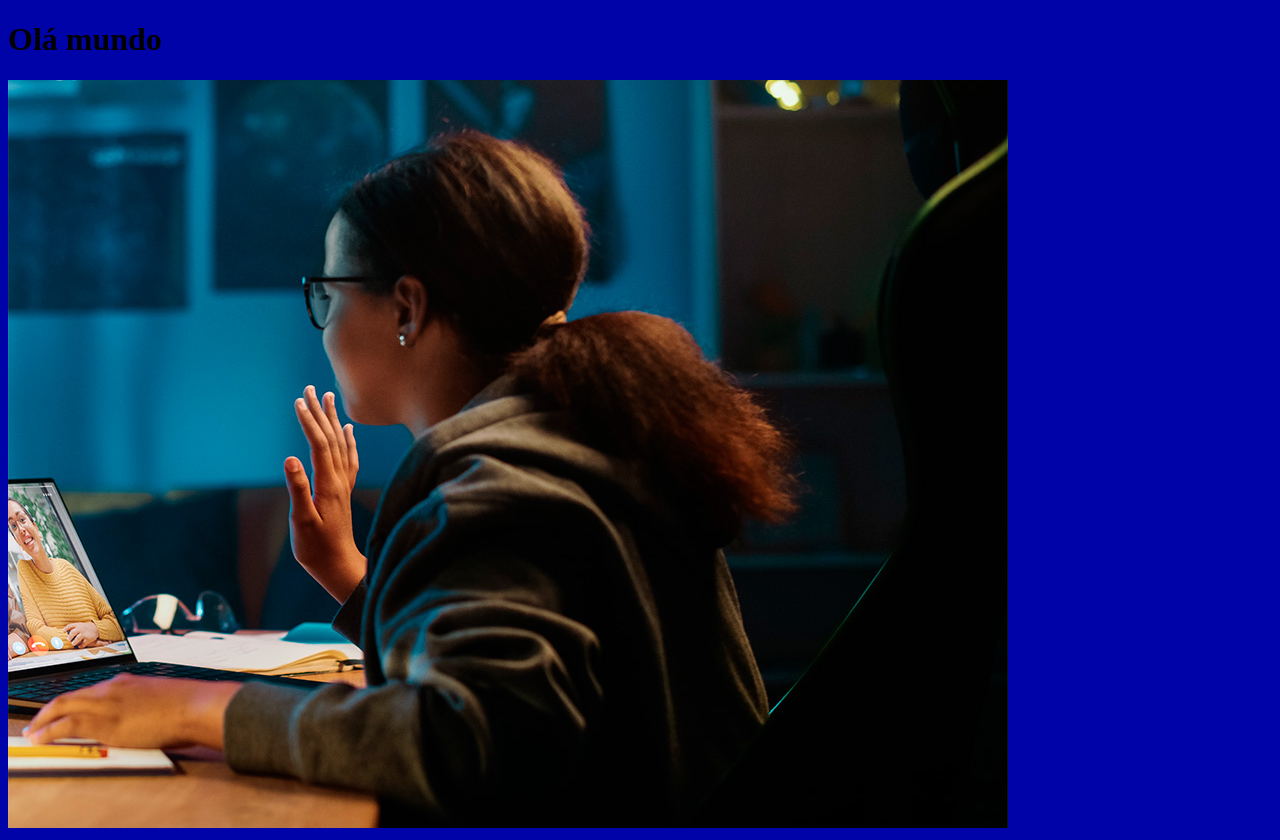
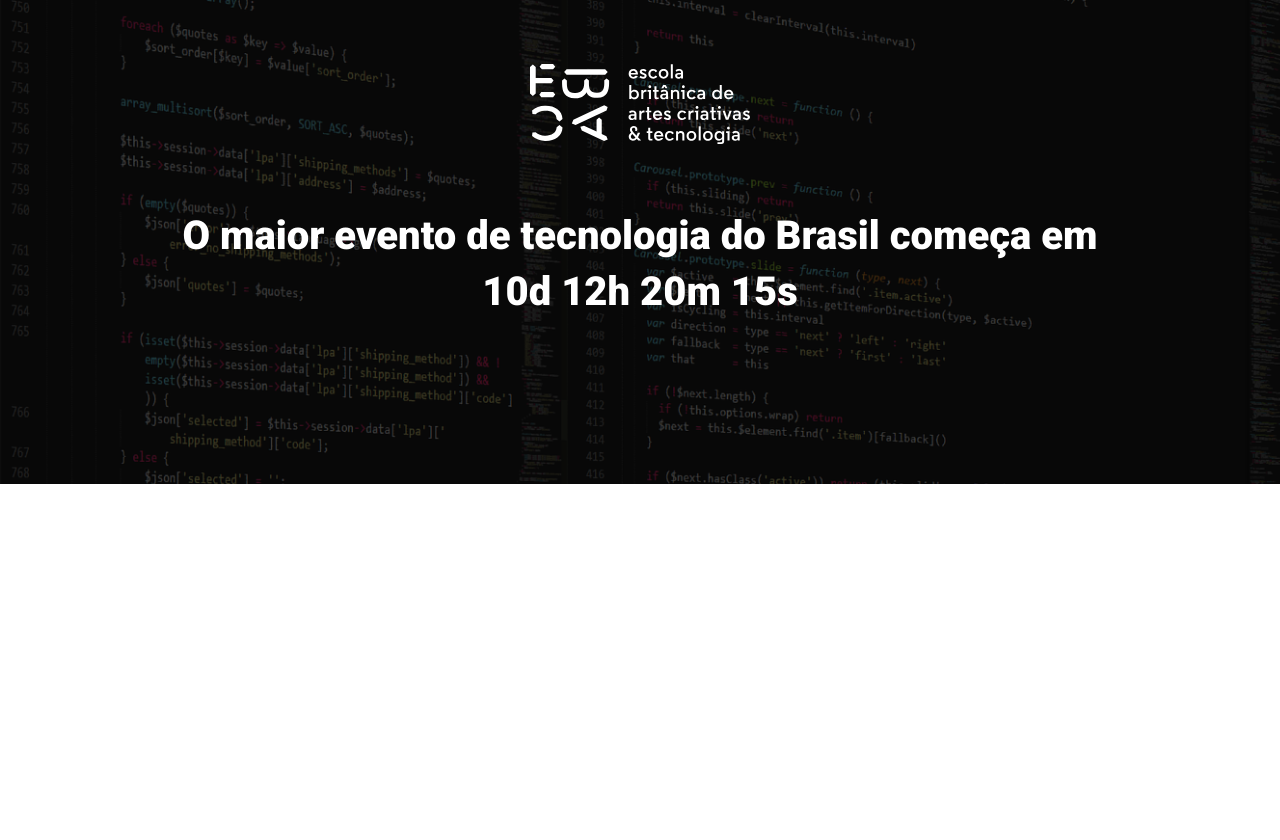
Before and after one commit to victorLR/ebac_tech_talks, a website built with Parcel: page src/index.html in a window 1280 px wide. After the commit the page ends 800 px from the top, so only its background shows below. Built offline with nearby package versions, Linux system fonts and the light colour scheme.

Commit message:
criando o hero

```diff
--- a/src/index.html
+++ b/src/index.html
@@ -3,12 +3,22 @@
 <head>
     <meta charset="UTF-8">
     <meta name="viewport" content="width=device-width, initial-scale=1.0">
-    <title>landingPage</title>
+    <title>EBAC Tech Talks</title>
+    <link rel="preconnect" href="https://fonts.googleapis.com">
+    <link rel="preconnect" href="https://fonts.gstatic.com" crossorigin>
+    <link href="https://fonts.googleapis.com/css2?family=Roboto:wght@400;700;900&display=swap" rel="stylesheet">
+
     <link rel="stylesheet" href="styles/main.scss">
 </head>
 <body>
-    <h1>Olá mundo</h1>
-    <img src="./images/backend.png" alt="">
+    <header class="hero">
+        <div class="container">
+            <img class="hero__logo" src="./images/ebac_logo.svg" alt="EBAC">
+            <p class="hero__text">
+                O maior evento de tecnologia do Brasil começa em 10d 12h 20m 15s
+            </p>
+        </div>
+    </header>
     <script src="scripts/main.js"></script>
 </body>
 </html>
--- /dev/null
+++ b/src/styles/_hero.scss
@@ -0,0 +1,50 @@
+.hero{
+    padding-top: 64px;
+    padding-bottom: 100px;
+    background-image: url(../images/fundo.png);
+    background-repeat: no-repeat;
+    background-size: cover;
+    position: relative;
+
+    .container{
+        position: relative;
+    }
+
+    &::before{
+        position: absolute;
+        top: 0;
+        left: 0;
+        width: 100%;
+        height: 100%;
+        background-color: #000;
+        content: '';
+        opacity: .7;
+    }
+
+    &__text{
+        margin-top: 64px;
+        margin-bottom: 64px;
+        font-size: 40px;
+        line-height: 56px;
+        font-weight: 800;
+        text-align: center;
+    }
+
+    &__logo{
+        margin: 0 auto;
+        height: 80px;
+        display: block;
+    }
+
+    @media (max-width:640px){
+        padding: 40px 0;
+        &__logo{
+            height: 40px;
+        }
+        &__text{
+            font-size: 22px;
+            line-height: 24px;
+            margin: 24px 0;
+        }
+    }
+}
--- a/src/styles/main.scss
+++ b/src/styles/main.scss
@@ -1,3 +1,23 @@
-body{
-    background-color: rgb(0, 3, 168);
+@use 'hero';
+
+*{
+    margin: 0;
+    padding: 0;
+    box-sizing: border-box;
+    font-family: Roboto, sans-serif;
+    color: #fff;
 }
+
+.container{
+    max-width: 960px;
+    width: 100%;
+    margin: 0 auto;
+
+    @media (max-width: 640px){
+        max-width: 80%;
+    }
+
+    @media (max-width: 1024px){
+        max-width: 90%;
+    }
+}
```
